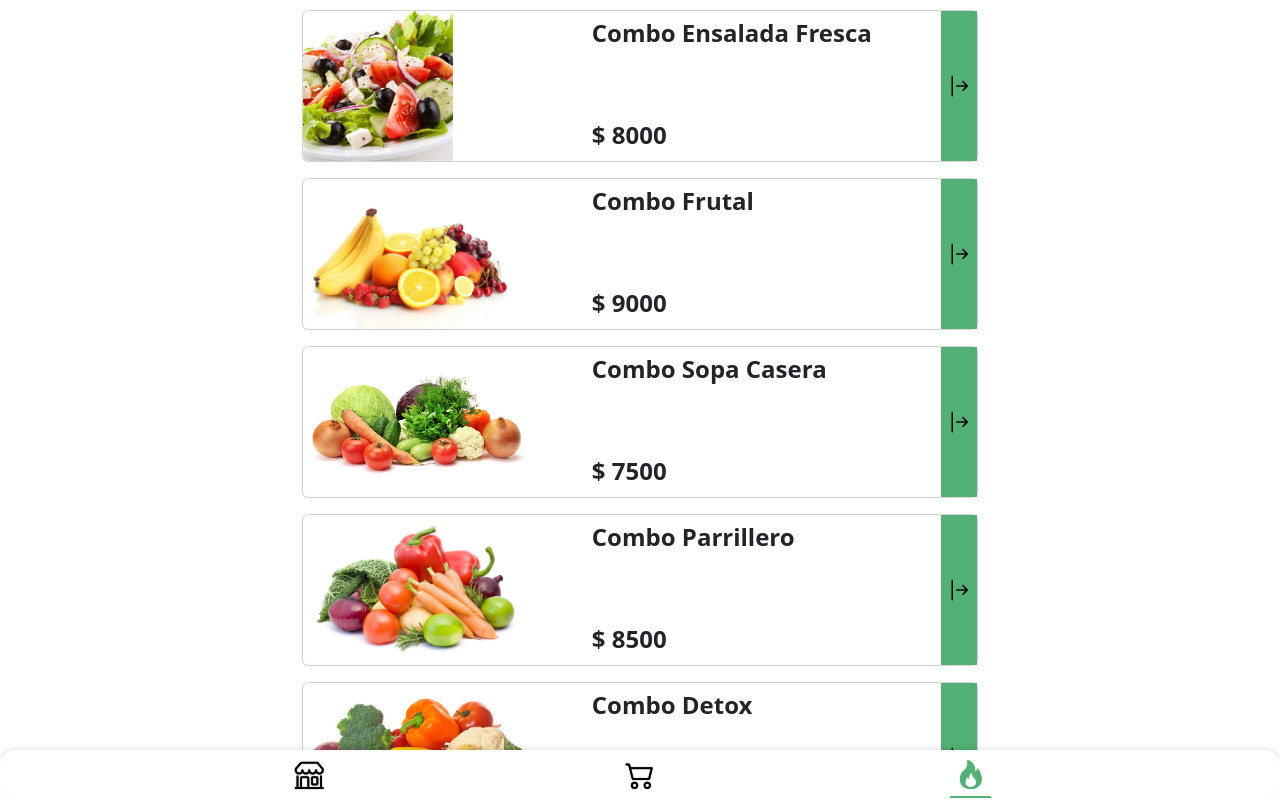
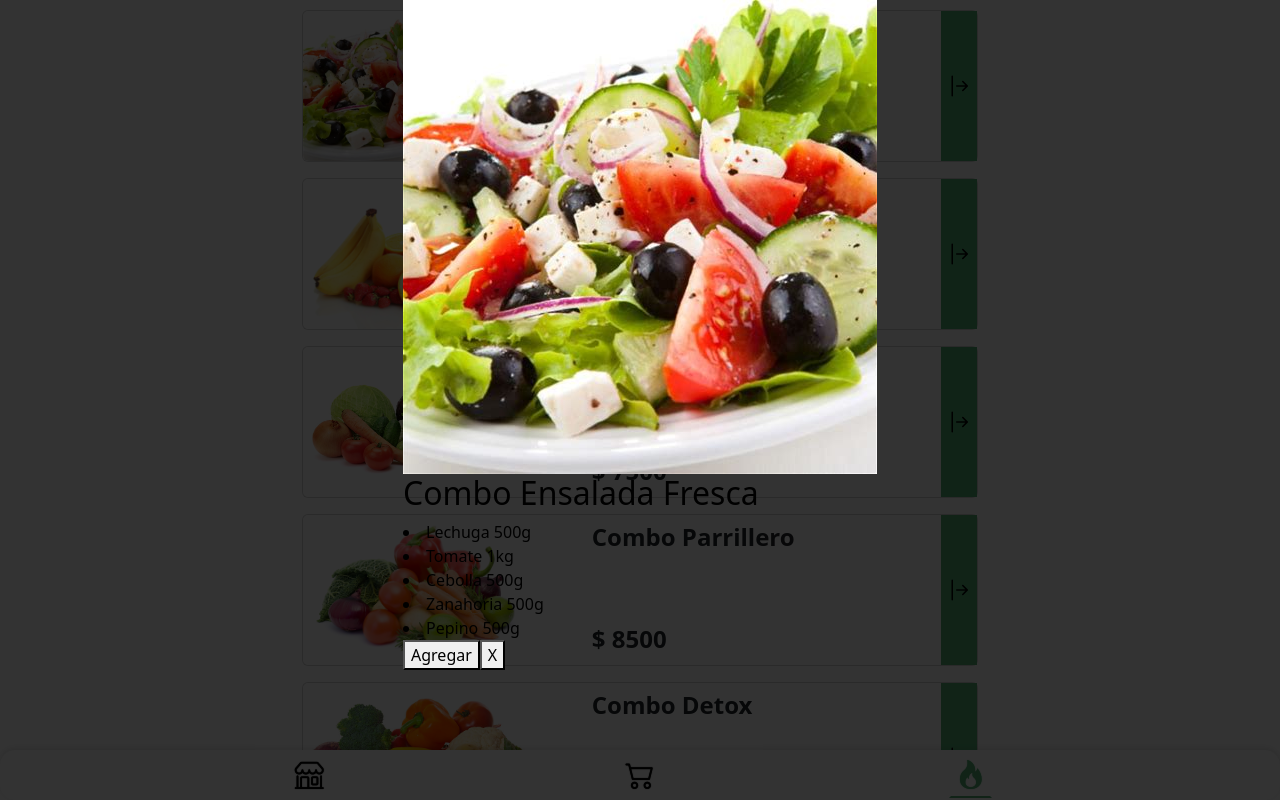
Before and after one commit to chelo1520/verduApp, a React (Vite) app: page /combos in a window 1280 px wide. Both pictures are taken after a click on the button 958 px from the left and 86 px from the top of the page. Shown: the top 800 px of the page. Built offline with nearby package versions, Linux system fonts and the light colour scheme.

Commit message:
modal combos prueba

```diff
--- a/src/App.css
+++ b/src/App.css
@@ -475,3 +475,23 @@ overflow-y: auto;
     font-size: 1.5rem;
     padding: 0;
 }
+
+/*modal combo*/
+
+#combo-background{
+    position: fixed;
+    z-index: 1000;
+    background-color: red;
+    top: 0;
+    left: 0;
+    display: flex;
+    flex-direction: column;
+    width: 100%;
+    height: 100%;
+    background-color: rgba(0, 0, 0, 0.8);
+    align-items: center;
+}
+#combo-modal img{
+    width: 300px;
+    border-radius: 10px;
+}
--- a/src/components/modal/ModalCombos.jsx
+++ b/src/components/modal/ModalCombos.jsx
@@ -1,5 +1,25 @@
-export const ModalCombos = () => {
+import { v4 as uuidv4 } from "uuid";
+
+export const ModalCombos = ({combo, setIsCombo}) => {
   return (
-    <div>ModalCombos</div>
+    <div id="combo-background">
+      <div id="combo-container">
+        <img src={combo.imagen} alt={combo.nombre} />
+        <div>
+            <h2>{combo.nombre}</h2>
+            <div>
+                {combo.productos.map((prod) =>
+                  <li key={uuidv4()}>
+                      {prod.nombre} {prod.peso}
+                  </li>
+                )}
+            </div>
+        </div>
+        <div>
+          <button>Agregar</button>
+          <button onClick={() => setIsCombo(false)}>X</button>
+        </div>
+      </div>
+    </div>
   )
 }
--- a/src/pages/Combos.jsx
+++ b/src/pages/Combos.jsx
@@ -38,6 +38,7 @@ export const Combos = () => {
       : <p>Cargando...</p>
       }
 
+
       {isCombo ? <ModalCombos combo={comboSelect} setIsCombo={setIsCombo}/> : ""}
     </div>
   )
```
